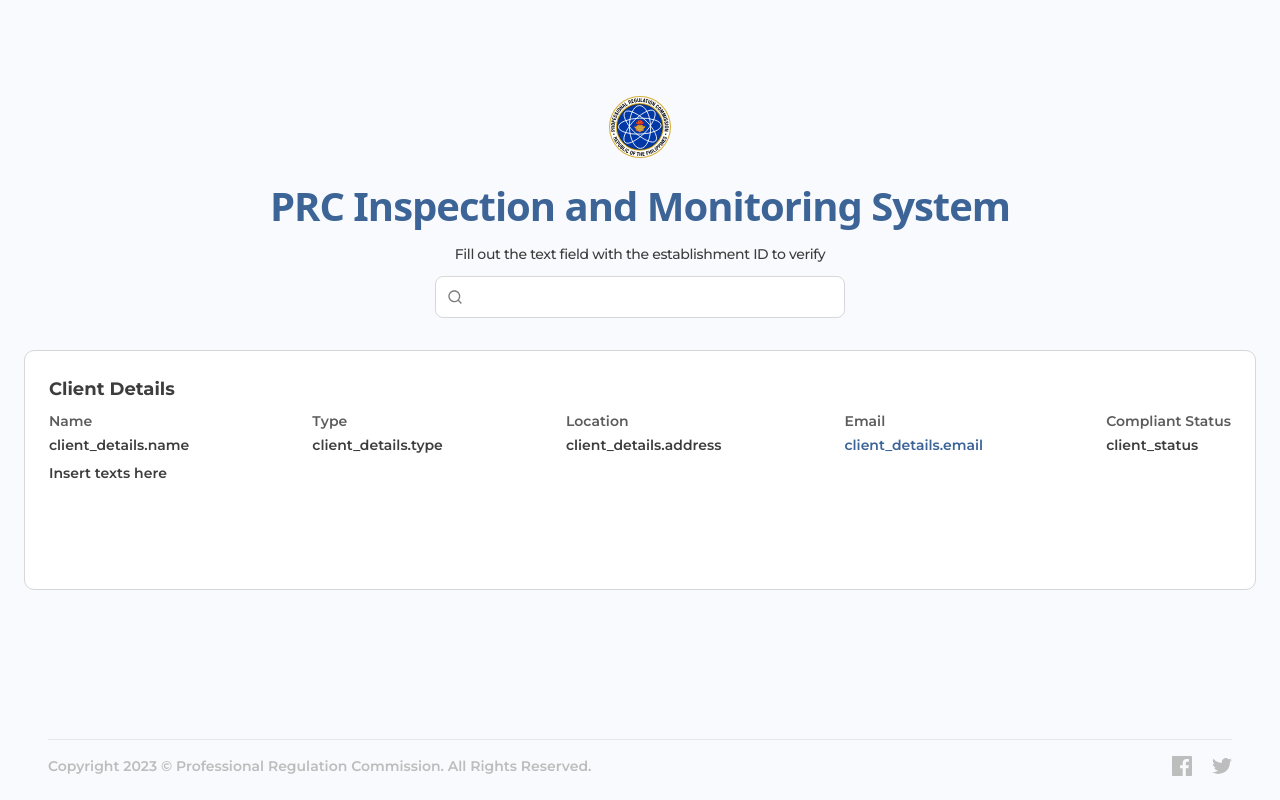
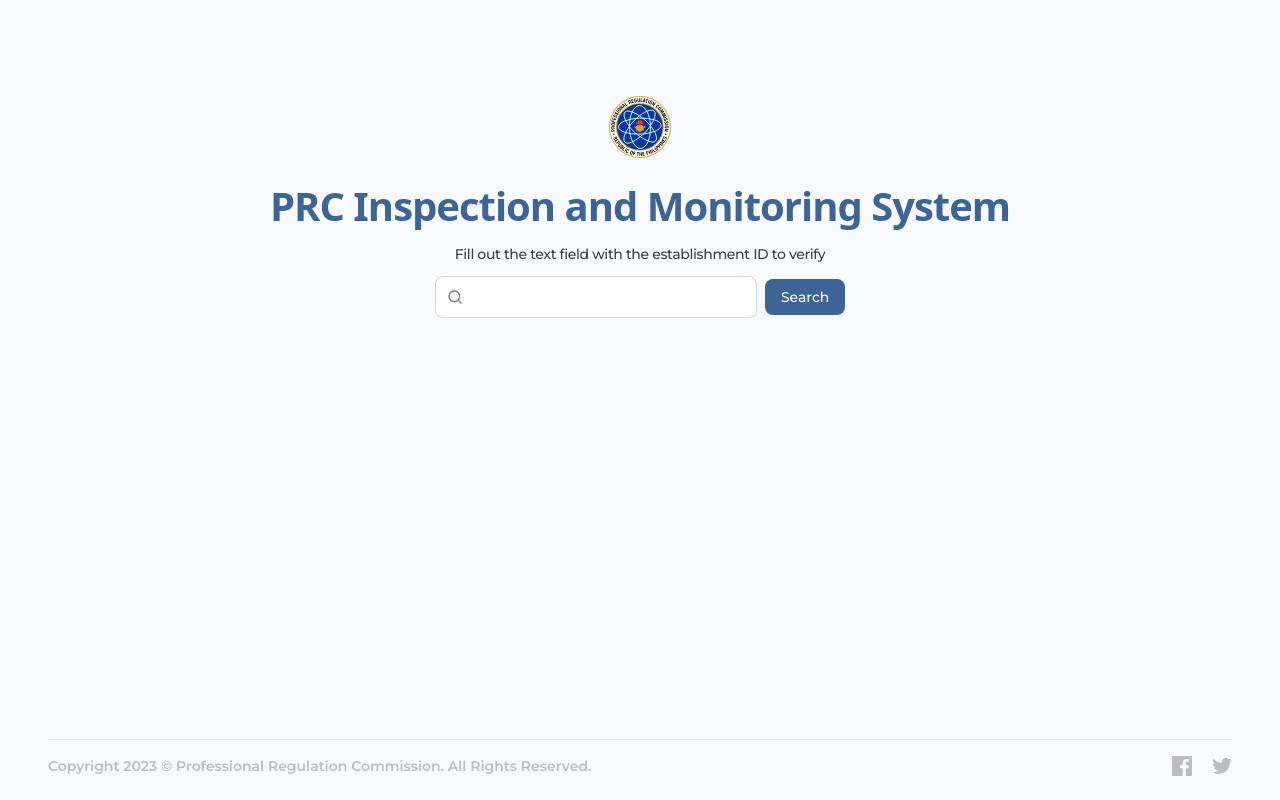
Before and after one commit to KobeSergio/PRC-IaM-Client, a Next.js app: page / in a window 1280 px wide. Built offline with nearby package versions, Linux system fonts and the light colour scheme.

Commit message:
Frontend compliance checker

```diff
--- a/app/page.tsx
+++ b/app/page.tsx
@@ -1,8 +1,42 @@
+"use client";
+
 import Image from "next/image";
 import Logo from "@/public/assets/images/prc_logo.svg";
 import { RiSearchLine } from "react-icons/ri";
+import { useState } from "react";
+import { Spinner } from "@/components/Spinner";
+import Firebase from "@/lib/firebase";
+import { Inspection } from "@/types/Inspection";
+import { formatDateToDash } from "@/lib/formatDates";
+
+const firebase = new Firebase();
 
 export default function Home() {
+  const [record, setRecord] = useState<Inspection>({} as Inspection);
+  const [records, setRecords] = useState<Inspection[]>([]);
+  const [searched, setSearched] = useState(false);
+  const [isLoading, setIsLoading] = useState(false);
+  const [id, setId] = useState("");
+
+  const onSubmit = async () => {
+    if (id === "") {
+      alert("Please enter an ID");
+      return;
+    }
+
+    setIsLoading(true);
+
+    await firebase.checkLatestInspection(id).then((inspections) => {
+      if (inspections) {
+        setRecord(inspections[inspections.length - 1]);
+        setRecords(inspections);
+      }
+    });
+
+    setSearched(true);
+    setIsLoading(false);
+  };
+
   return (
     <div className="flex flex-col">
       <div className="flex flex-col items-center justify-center max-md:gap-2 px-6 pt-12 lg:pt-24 pb-4">
@@ -26,54 +60,74 @@
             <RiSearchLine className="absolute left-3 fill-[#7C7C7C]" />
             <input
               type="text"
-              id="id"
+              onChange={(e) => setId(e.target.value)}
+              value={id}
               className="pl-10 p-2.5 outline-none bg-white border border-[#D5D7D8] rounded-lg font-monts font-medium text-sm text-gray text-inherit w-full"
               placeholder=""
             />
+            <button
+              onClick={() => onSubmit()}
+              className="flex px-4 py-2 items-center justify-center bg-primaryBlue hover:bg-primaryBlue/90 rounded-lg font-monts font-medium text-sm text-white ml-2"
+            >
+              {isLoading ? (
+                <>
+                  <Spinner /> Searching
+                </>
+              ) : (
+                <>Search</>
+              )}
+            </button>
           </div>
         </div>
       </div>
       <div className="flex max-h-fit justify-center items-center px-6 py-4">
-        {/* <div className="w-full h-[30vh] bg-white p-6 rounded-[10px] border border-[#D5D7D8] flex-grow flex-col justify-center items-center gap-[15px] inline-flex">
-          <div className="font-monts text-pink-800 text-sm lg:text-xl font-bold leading-tight tracking-tight">
+        {searched ? (
+          <>
+            {" "}
+            {record == null ? (
+              <div className="w-full h-[30vh] bg-white p-6 rounded-[10px] border border-[#D5D7D8] flex-grow flex-col justify-center items-center gap-[15px] inline-flex">
+                <div className="font-monts text-primaryBlue text-sm lg:text-xl font-bold leading-tight tracking-tight">
                   No records found
                 </div>
-        </div> */}
-        <div className="w-full h-full lg:h-[30vh] bg-white border border-[#D5D7D8] flex flex-col rounded-[10px] p-6 gap-2">
+              </div>
+            ) : (
+              <div className="flex flex-col gap-4">
+                {" "}
+                <div className="w-full h-full lg:h-[30vh] bg-white border border-[#D5D7D8] flex flex-col  rounded-[10px] p-6 gap-4">
                   <h1 className="font-monts font-bold text-lg text-darkerGray">
                     Client Details
                   </h1>
                   <div className="flex flex-col lg:flex-row justify-between gap-4">
                     <div className="flex flex-col gap-1">
                       <h6 className="font-monts text-sm font-semibold text-darkGray">
-                Name
+                        Establishment Name
                       </h6>
                       <p className="font-monts text-sm font-semibold text-darkerGray">
-                client_details.name
+                        {record.client_details.name}
                       </p>
                     </div>
                     <div className="flex flex-col gap-1">
                       <h6 className="font-monts text-sm font-semibold text-darkGray">
-                Type
+                        Establishment Type
                       </h6>
                       <p className="font-monts text-sm font-semibold text-darkerGray">
-                client_details.type
+                        {record.client_details.type}
                       </p>
                     </div>
                     <div className="flex flex-col gap-1">
                       <h6 className="font-monts text-sm font-semibold text-darkGray">
-                Location
+                        Establishment address
                       </h6>
                       <p className="font-monts text-sm font-semibold text-darkerGray">
-                client_details.address
+                        {record.client_details.address}
                       </p>
                     </div>
                     <div className="flex flex-col gap-1">
                       <h6 className="font-monts text-sm font-semibold text-darkGray">
-                Email
+                        Establishment Email
                       </h6>
                       <p className="font-monts text-sm font-semibold text-primaryBlue hover:underline">
-                client_details.email
+                        {record.client_details.email}
                       </p>
                     </div>
                     <div className="flex flex-col gap-1">
@@ -81,14 +135,106 @@
                         Compliant Status
                       </h6>
                       <p className="font-monts text-sm font-semibold text-darkerGray">
-                client_status
+                        {record.status == "compliant" ? (
+                          <>
+                            Compliant until:{" "}
+                            {
+                              //Add 5 years to the fulfilledAt date
+                              formatDateToDash(
+                                new Date(
+                                  new Date(record.fulfilledAt).setFullYear(
+                                    new Date(record.fulfilledAt).getFullYear() +
+                                      5
+                                  )
+                                )
+                              )
+                            }
+                          </>
+                        ) : record.status == "non-compliant" ? (
+                          "Non-Compliant"
+                        ) : record.status == "pending" ? (
+                          "Pending Inspection"
+                        ) : (
+                          "For Compliance"
+                        )}
                       </p>
                     </div>
                   </div>
+                </div>{" "}
+                {/* <div className="w-full h-full lg:h-[30vh] bg-white border border-[#D5D7D8] flex flex-col  rounded-[10px] p-6 gap-4">
+                  <h1 className="font-monts font-bold text-lg text-darkerGray">
+                    Inspection History
+                  </h1>
+                  <div className="flex flex-col lg:flex-row justify-between gap-4">
+                    <div className="flex flex-col gap-1">
+                      <h6 className="font-monts text-sm font-semibold text-darkGray">
+                        Establishment Name
+                      </h6>
                       <p className="font-monts text-sm font-semibold text-darkerGray">
-            Insert texts here
+                        {record.client_details.name}
                       </p>
                     </div>
+                    <div className="flex flex-col gap-1">
+                      <h6 className="font-monts text-sm font-semibold text-darkGray">
+                        Establishment Type
+                      </h6>
+                      <p className="font-monts text-sm font-semibold text-darkerGray">
+                        {record.client_details.type}
+                      </p>
+                    </div>
+                    <div className="flex flex-col gap-1">
+                      <h6 className="font-monts text-sm font-semibold text-darkGray">
+                        Establishment address
+                      </h6>
+                      <p className="font-monts text-sm font-semibold text-darkerGray">
+                        {record.client_details.address}
+                      </p>
+                    </div>
+                    <div className="flex flex-col gap-1">
+                      <h6 className="font-monts text-sm font-semibold text-darkGray">
+                        Establishment Email
+                      </h6>
+                      <p className="font-monts text-sm font-semibold text-primaryBlue hover:underline">
+                        {record.client_details.email}
+                      </p>
+                    </div>
+                    <div className="flex flex-col gap-1">
+                      <h6 className="font-monts text-sm font-semibold text-darkGray">
+                        Compliant Status
+                      </h6>
+                      <p className="font-monts text-sm font-semibold text-darkerGray">
+                        {record.status == "compliant" ? (
+                          <>
+                            Compliant until:{" "}
+                            {
+                              //Add 5 years to the fulfilledAt date
+                              formatDateToDash(
+                                new Date(
+                                  new Date(record.fulfilledAt).setFullYear(
+                                    new Date(record.fulfilledAt).getFullYear() +
+                                      5
+                                  )
+                                )
+                              )
+                            }
+                          </>
+                        ) : record.status == "non-compliant" ? (
+                          "Non-Compliant"
+                        ) : record.status == "pending" ? (
+                          "Pending Inspection"
+                        ) : (
+                          "For Compliance"
+                        )}
+                      </p>
+                    </div>
+                  </div>
+                </div> */}
+              </div>
+            )}
+          </>
+        ) : (
+          <></>
+        )}
       </div>
     </div>
   );
--- a/lib/firebase.ts
+++ b/lib/firebase.ts
@@ -95,6 +95,24 @@
         console.log("No such document!");
         return null;
       }
+    } catch (error) {
+      console.log(error);
+      return null;
+    }
+  }
+
+  async checkLatestInspection(client_id: string) {
+    try {
+      const q = query(
+        collection(db, "inspections"),
+        where("client_details.client_id", "==", client_id)
+      );
+      const querySnapshot = await getDocs(q);
+      const inspections: Inspection[] = [];
+      querySnapshot.forEach((doc) => {
+        inspections.push(doc.data() as Inspection);
+      });
+      return inspections;
     } catch (error) {
       console.log(error);
       return null;
--- /dev/null
+++ b/lib/formatDates.ts
@@ -0,0 +1,14 @@
+export function formatDateToDash(dateObj: Date) {
+  const year = dateObj.getFullYear();
+  const month = String(dateObj.getMonth() + 1).padStart(2, "0"); // Months are 0-based
+  const day = String(dateObj.getDate()).padStart(2, "0");
+  return `${year}-${day}-${month}`;
+}
+
+export function formatDateToYYYYMMDD(date: Date) {
+  const yyyy = date.getFullYear();
+  const mm = String(date.getMonth() + 1).padStart(2, "0"); // Months are 0-based, so +1 and pad with a leading 0 if necessary
+  const dd = String(date.getDate()).padStart(2, "0"); // Pad with a leading 0 if necessary
+
+  return `${yyyy}-${mm}-${dd}`;
+}
```
Lines whose indentation alone changed are shown as unchanged.
